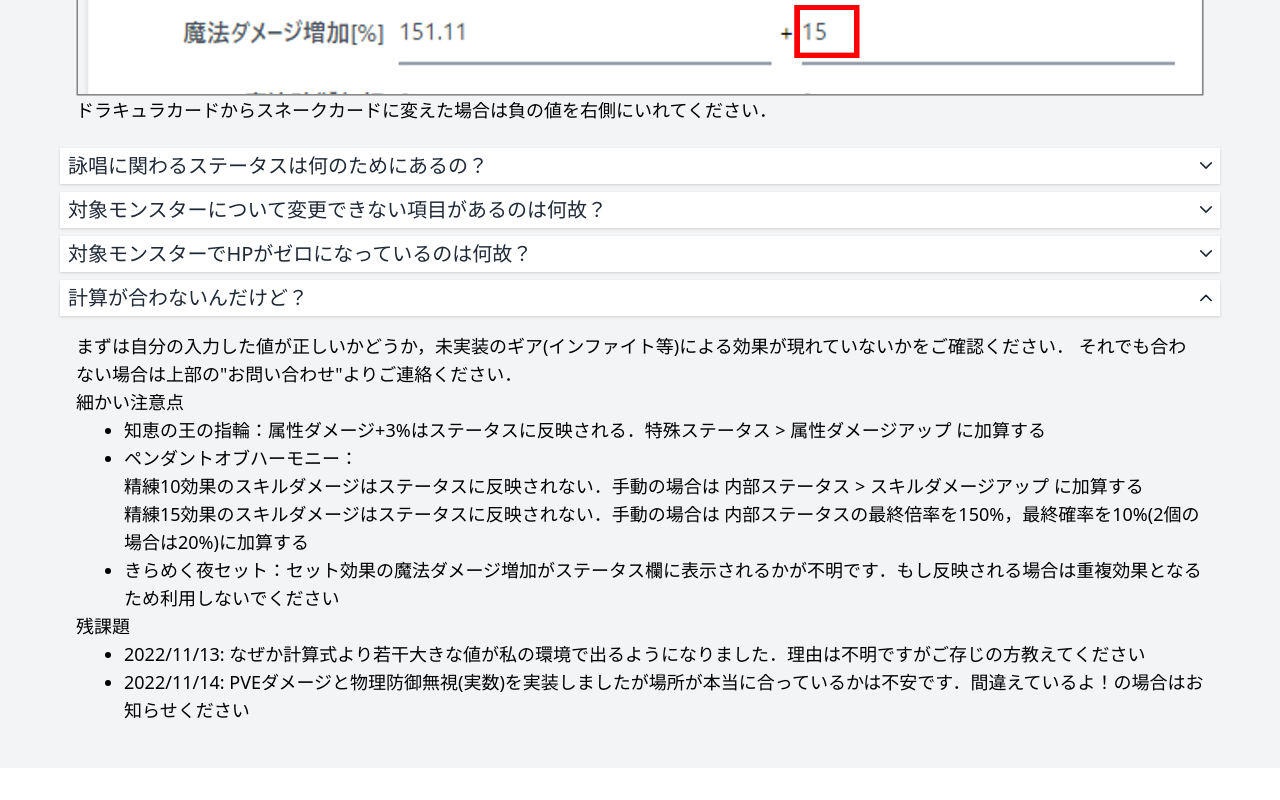
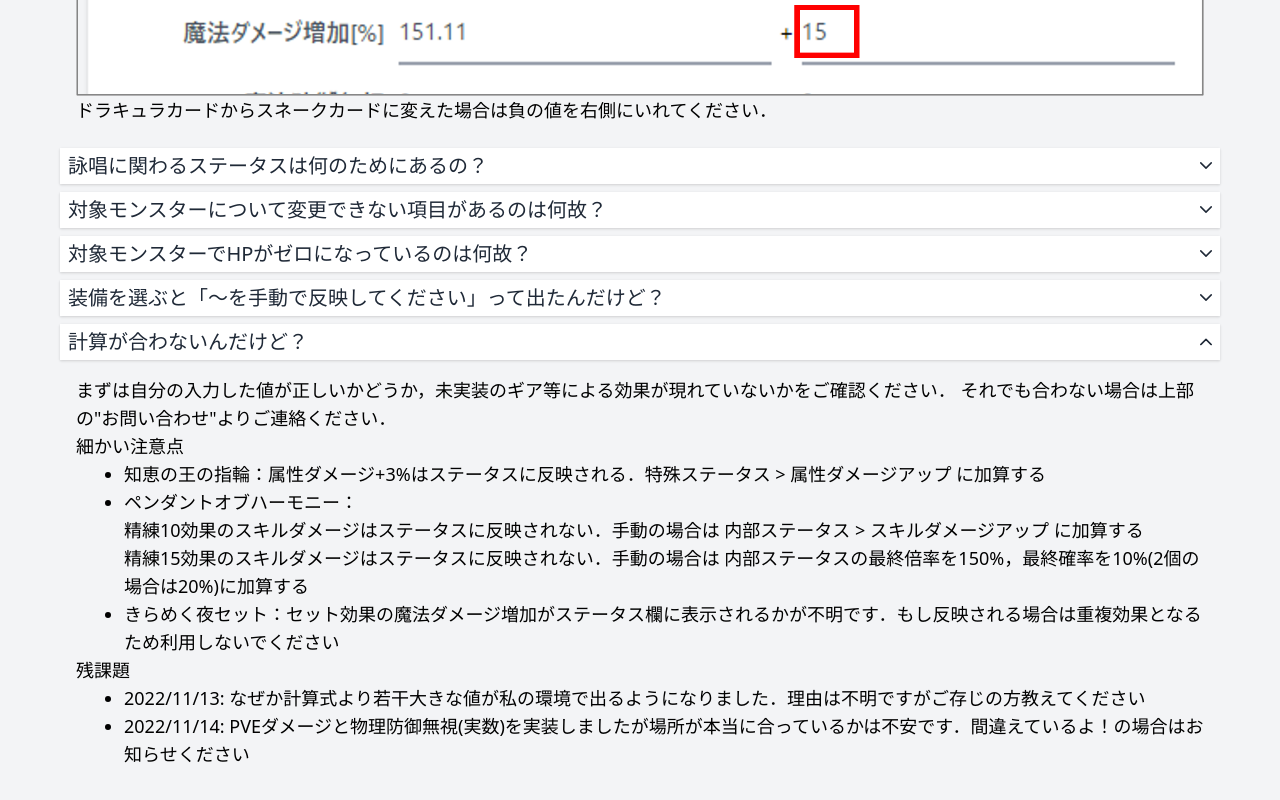
Before and after one commit to matsuura0831/RagnarokOrigin, a Vue app: page /#/ in a window 1280 px wide. Shown: the part 2336-3136 px from the top of the page. Before the commit the page ends 3104 px from the top, so only its background shows below. Built offline with nearby package versions, Linux system fonts and the light colour scheme; what @meforma/vue-toaster would draw is missing.

Commit message:
add tips.

```diff
--- a/src/components/About.vue
+++ b/src/components/About.vue
@@ -111,11 +111,21 @@
           </template>
         </Accordion>
 
+        <Accordion>
+          <template #title>装備を選ぶと「～を手動で反映してください」って出たんだけど？</template>
+          <template #content>
+          <p>
+            自分のステータス・武器を見ながら値を入力した際に，当該装備の効果を重複で受けてしまうことを避けるためです．
+            ステータス画面に反映されない項目のみ当該欄にて編集できます．
+          </p>
+          </template>
+        </Accordion>
+
         <Accordion :expand="true">
           <template #title>計算が合わないんだけど？</template>
           <template #content>
           <p>
-            まずは自分の入力した値が正しいかどうか，未実装のギア(インファイト等)による効果が現れていないかをご確認ください．
+            まずは自分の入力した値が正しいかどうか，未実装のギア等による効果が現れていないかをご確認ください．
             それでも合わない場合は上部の"お問い合わせ"よりご連絡ください．
           </p>
           <p>
```
